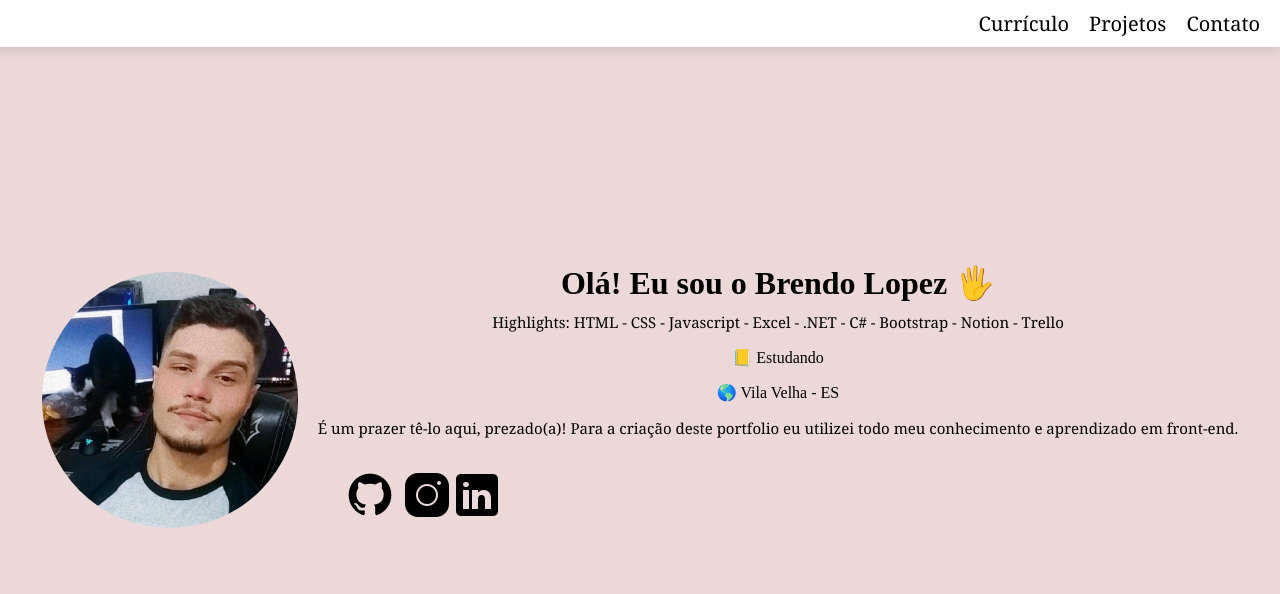
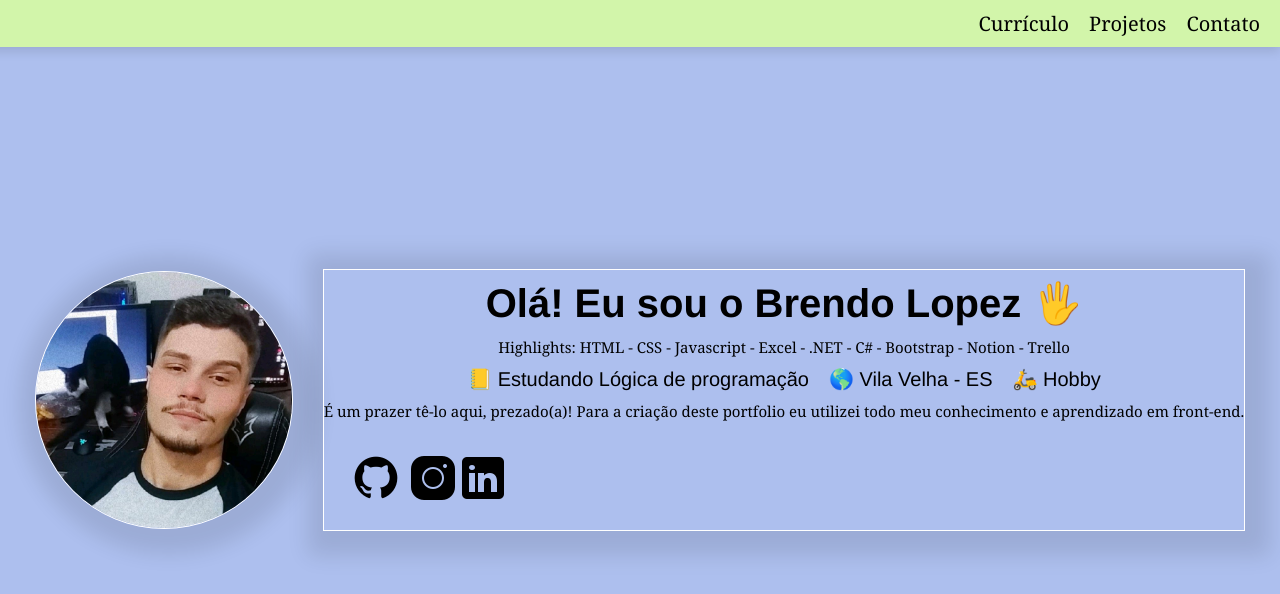
Before and after one commit to BrendoLopez/brendo, a plain HTML site: page index.html in a window 1280 px wide. Drawn offline with Linux system fonts and the light colour scheme.

Commit message:
Novo estilo de cores para a opagina

```diff
--- a/index.html
+++ b/index.html
@@ -24,9 +24,10 @@
 
             <p class="qualidades">Highlights: HTML - CSS - Javascript - Excel - .NET - C# - Bootstrap - Notion - Trello</p>
 
-            <div>
-                <p>📒 Estudando </p>
+            <div class="informes">
+                <p>📒 Estudando Lógica de programação</p>
                 <p>🌎 Vila Velha - ES</p>
+                <p>🛵 Hobby</p>
             </div>
 
             <p class="sobreMim">É um prazer tê-lo aqui, prezado(a)! Para a criação deste portfolio eu utilizei todo meu conhecimento e aprendizado em front-end.</p>
--- a/style.css
+++ b/style.css
@@ -44,10 +44,12 @@
 .fotoPerfil {
   border-radius: 50%;
   width: 20%;
+  border: 0.1px solid rgb(255, 255, 255);
+  box-shadow: 5px 5px 20px 20px rgba(0, 0, 0, 0.1);
 }
 
 body {
-  background: #ecd8d8;
+  background: #adbfee;
   display: flex;
   flex-direction: column;
   justify-content: center;
@@ -72,7 +74,7 @@ body {
   position: fixed;
   top: 0;
   right: 0;
-  background-color: #ffffff;
+  background-color: #d2f5aa;
   z-index: 1000;
   width: 100%;
   box-shadow: 0px 5px 10px rgba(0, 0, 0, 0.1);
@@ -84,5 +86,21 @@ body {
 
 .info{
   text-align: center;
-  margin-left: 20px;
+  margin-left: 30px;
+  vertical-align: baseline;
+  border: 0.1px solid rgb(255, 255, 255);
+  box-shadow: 5px 5px 20px 20px rgba(0, 0, 0, 0.1);
+  font-family: 'Franklin Gothic Medium', 'Arial Narrow', Arial, sans-serif;
+  font-size: 20px;
 }
+
+.informes{
+  display: flex;
+  justify-content: center;
+  align-items: flex-start;
+}
+
+.informes p{
+  margin: 0;
+  padding: 0 10px;
+}
```
